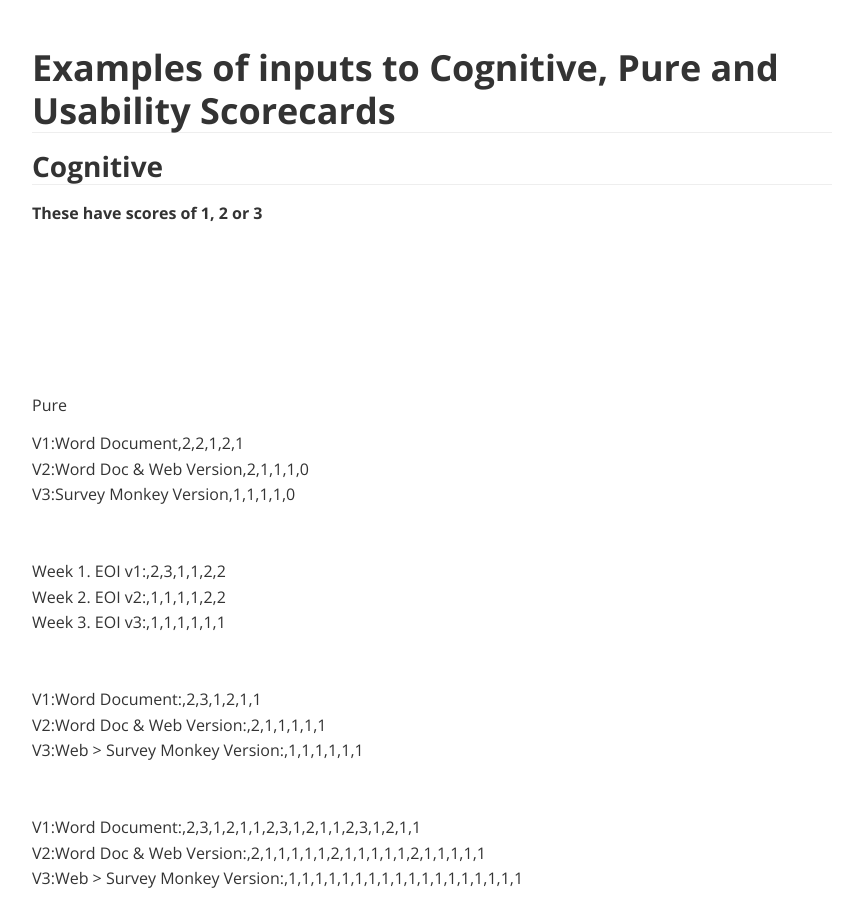
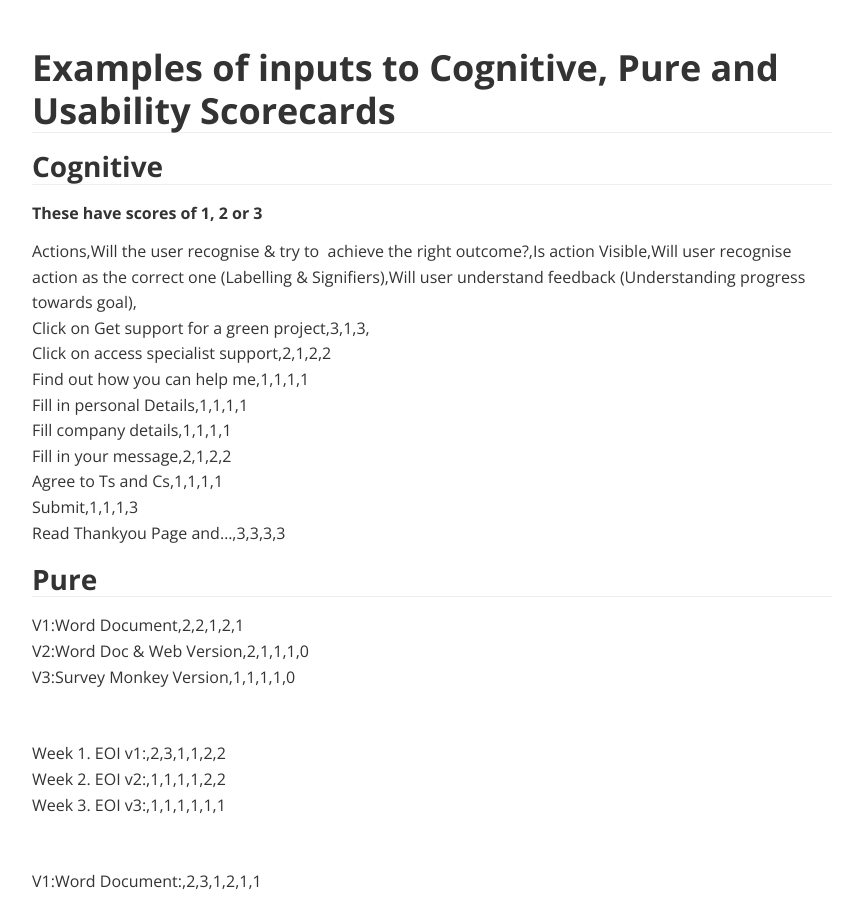
Before and after one commit to scotentSD/practice, a Jekyll site: the page pure/examples.html, which Jekyll copies as it is, in a window 1280 px wide and 900 px high. Shown: the whole window, without its empty margins (208-1071 px from the left). Built offline with Jekyll 4.4.1, drawn with Linux system fonts in a browser that asks for light colours.

Commit message:
Update examples.html
mk

```diff
--- a/pure/examples.html
+++ b/pure/examples.html
@@ -2,7 +2,7 @@
 <html>
 <head>
 <meta charset='UTF-8'><meta name='viewport' content='width=device-width initial-scale=1'>
-<title>Examples</title><link href='https://fonts.loli.net/css?family=Open+Sans:400italic,700italic,700,400&subset=latin,latin-ext' rel='stylesheet' type='text/css' /><style type='text/css'>html {overflow-x: initial !important;}:root { --bg-color: #ffffff; --text-color: #333333; --select-text-bg-color: #B5D6FC; --select-text-font-color: auto; --monospace: "Lucida Console",Consolas,"Courier",monospace; --title-bar-height: 20px; }
+<title>examples</title><link href='https://fonts.loli.net/css?family=Open+Sans:400italic,700italic,700,400&subset=latin,latin-ext' rel='stylesheet' type='text/css' /><style type='text/css'>html {overflow-x: initial !important;}:root { --bg-color: #ffffff; --text-color: #333333; --select-text-bg-color: #B5D6FC; --select-text-font-color: auto; --monospace: "Lucida Console",Consolas,"Courier",monospace; --title-bar-height: 20px; }
 .mac-os-11 { --title-bar-height: 28px; }
 html { font-size: 14px; background-color: var(--bg-color); color: var(--text-color); font-family: "Helvetica Neue", Helvetica, Arial, sans-serif; -webkit-font-smoothing: antialiased; }
 body { margin: 0px; padding: 0px; height: auto; bottom: 0px; top: 0px; left: 0px; right: 0px; font-size: 1rem; line-height: 1.42857143; overflow-x: hidden; background-image: inherit; background-size: inherit; background-attachment: inherit; background-origin: inherit; background-clip: inherit; background-color: inherit; tab-size: 4; background-position: inherit inherit; background-repeat: inherit inherit; }
@@ -548,7 +548,16 @@ header, .context-menu, .megamenu-content, footer{
 </style>
 </head>
 <body class='typora-export'>
-<div id='write'  class=''><h1><a name="examples-of-inputs-to-cognitive-pure-and-usability-scorecards" class="md-header-anchor"></a><span>Examples of inputs to Cognitive, Pure and Usability Scorecards</span></h1><h2><a name="cognitive" class="md-header-anchor"></a><span>Cognitive</span></h2><p><strong><span>These have scores of 1, 2 or 3</span></strong></p><p>&nbsp;</p><p>&nbsp;</p><p>&nbsp;</p><p>&nbsp;</p><p><span>Pure </span></p><p><span>V1:Word Document,2,2,1,2,1</span>
+<div id='write'  class=''><h1><a name="examples-of-inputs-to-cognitive-pure-and-usability-scorecards" class="md-header-anchor"></a><span>Examples of inputs to Cognitive, Pure and Usability Scorecards</span></h1><h2><a name="cognitive" class="md-header-anchor"></a><span>Cognitive</span></h2><p><strong><span>These have scores of 1, 2 or 3</span></strong></p><p><span>Actions,Will the user recognise &amp; try to  achieve the right outcome?,Is action Visible,Will user recognise action as the correct one (Labelling &amp; Signifiers),Will user understand feedback (Understanding progress towards goal),</span>
+<span>Click on Get support for a green project,3,1,3,</span>
+<span>Click on access specialist support,2,1,2,2</span>
+<span>Find out how you can help me,1,1,1,1</span>
+<span>Fill in personal Details,1,1,1,1</span>
+<span>Fill company details,1,1,1,1</span>
+<span>Fill in your message,2,1,2,2</span>
+<span>Agree to Ts and Cs,1,1,1,1</span>
+<span>Submit,1,1,1,3</span>
+<span>Read Thankyou Page and…,3,3,3,3</span></p><h2><a name="pure" class="md-header-anchor"></a><span>Pure </span></h2><p><span>V1:Word Document,2,2,1,2,1</span>
 <span>V2:Word Doc &amp; Web Version,2,1,1,1,0</span>
 <span>V3:Survey Monkey Version,1,1,1,1,0</span></p><p>&nbsp;</p><p><span>Week 1. EOI v1:,2,3,1,1,2,2</span>
 <span>Week 2. EOI v2:,1,1,1,1,2,2</span>
```
